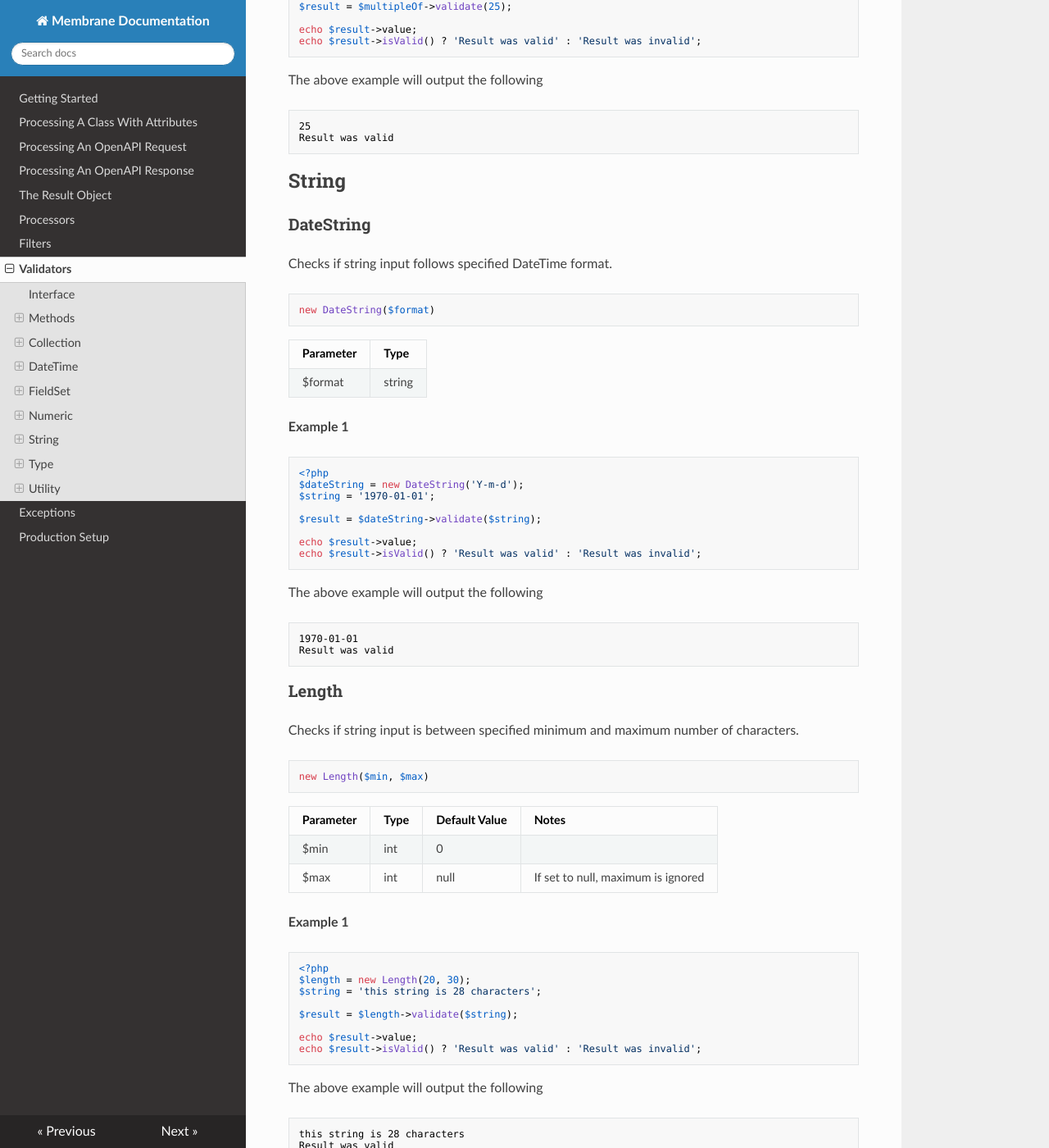
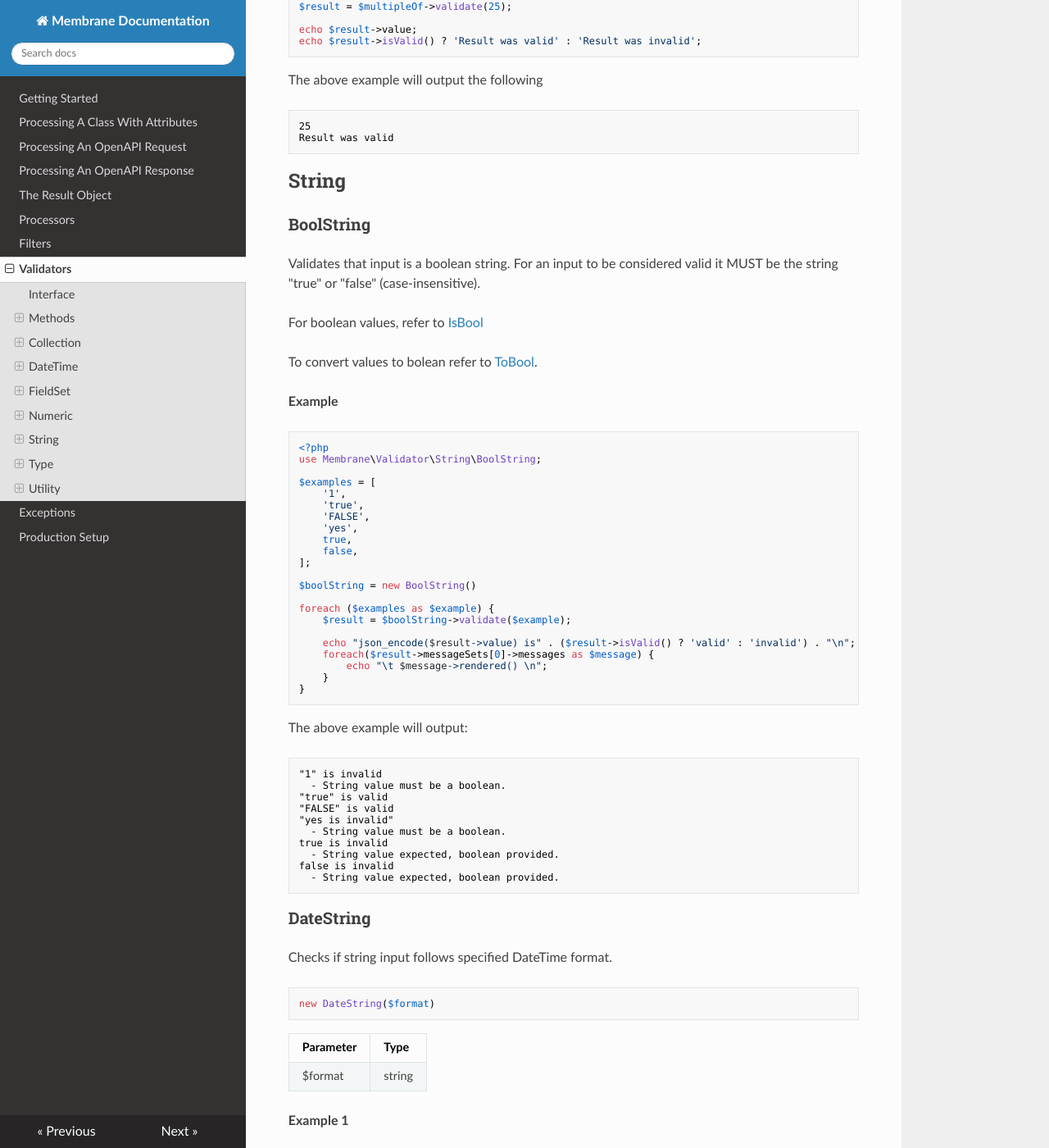
Before and after one commit to membrane-php/membrane-core, an MkDocs documentation site: the page built from docs/validators.md, in a window 1280 px wide and 1400 px high, scrolled down 7716 px. Shown: the whole window at 82% size. Built offline with MkDocs 1.6.1, drawn with Linux system fonts in a browser that asks for light colours; nearby versions of some CDN libraries.

Commit message:
Add IsBoolString Validator

````diff
--- a/docs/validators.md
+++ b/docs/validators.md
@@ -430,6 +430,57 @@ Result was valid
 ```
 
 ## String
+
+### BoolString
+
+Validates that input is a boolean string. For an input to be considered valid it MUST be the string "true" or
+"false" (case-insensitive).
+
+For boolean values, refer to [IsBool](#isbool)
+
+To convert values to bolean refer to [ToBool](filters.md#tobool).
+
+**Example**
+
+```php
+<?php
+use Membrane\Validator\String\BoolString;
+
+$examples = [
+    '1',
+    'true',
+    'FALSE',
+    'yes',
+    true,
+    false,
+];
+
+$boolString = new BoolString()
+
+foreach ($examples as $example) {
+    $result = $boolString->validate($example);
+
+    echo "json_encode($result->value) is" . ($result->isValid() ? 'valid' : 'invalid') . "\n";
+    foreach($result->messageSets[0]->messages as $message) {
+        echo "\t $message->rendered() \n";
+    }
+}
+```
+
+The above example will output:
+
+```text
+"1" is invalid
+  - String value must be a boolean.
+"true" is valid
+"FALSE" is valid
+"yes is invalid"
+  - String value must be a boolean.
+true is invalid
+  - String value expected, boolean provided.
+false is invalid
+  - String value expected, boolean provided.
+```
 
 ### DateString
 
````
Also changed, not shown: 2 other files.
